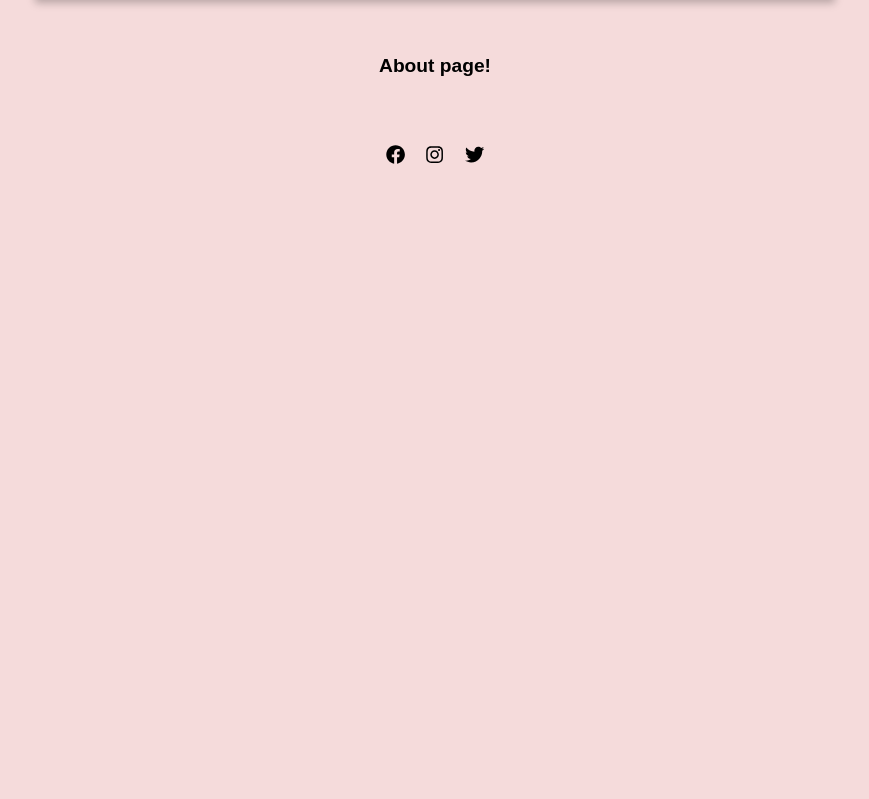
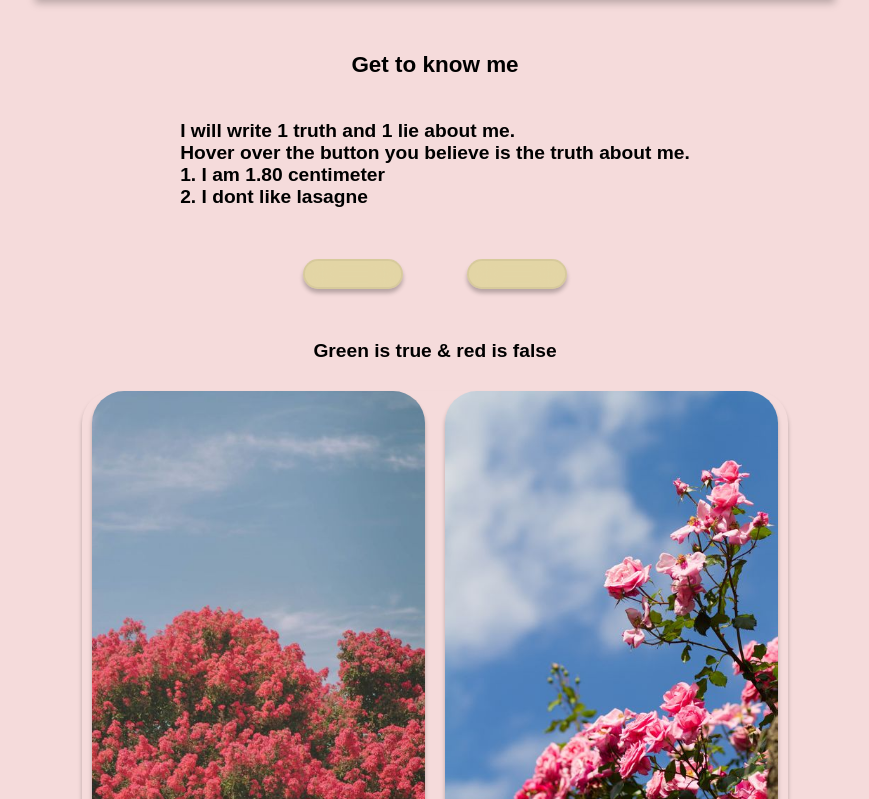
Before and after one commit to Chali96/my-react-portfolio, a React (Create React App) app: page /about in a window 1280 px wide. Shown: the part 301-1100 px from the top of the page, without its empty margins (205-1074 px from the left). Before the commit the page ends 800 px from the top, so only its background shows below. Built offline with nearby package versions, Linux system fonts and the light colour scheme.

Commit message:
done with about page

```diff
--- a/src/components/About.js
+++ b/src/components/About.js
@@ -1,11 +1,33 @@
 import Header from './Header';
+import image3 from './images/image3.jpeg'
+import image4 from './images/image4.jpeg'
 
 const About = () => {
     return (
     <div className='container'>
-        <h4>
-            About page!
-        </h4>
+        <h3>
+            Get to know me
+        </h3>
+        <p>I will write 1 truth and 1 lie about me. <br/>
+            Hover over the button you believe is the truth about me.
+            <br/>
+            1. I am 1.80 centimeter
+            <br/>
+            2. I dont like lasagne
+         </p>
+        <div className='aboutbtn'>
+        <button className='btn1'> </button>
+        <button className='btn2'> </button>
+        </div>
+        <p>Green is true & red is false</p>
+
+       <div className='aboutimg'>
+       <img className='aboutimg' src={image3} alt="first image" />
+        <img className='aboutimg' src={image4} alt="first image" />
+       </div>
+
+
+
     </div>
     );
 };
--- a/src/index.css
+++ b/src/index.css
@@ -65,3 +65,44 @@ max-width: 650px;
 .homeimg{
   height: 550px;
 }
+
+.aboutbtn{
+  display: flex;
+  justify-content: center;
+  align-items: center;
+  flex-direction: row;
+}
+
+.btn1, .btn2{
+  color: rgb(0, 0, 0);
+  margin: 2rem;
+  width: 100px;
+  height: 30px;
+  display: flex;
+  justify-content: space-evenly;
+  align-items: center;
+  background: rgba(199, 205, 86, 0.4);
+  border: 2px solid rgba(0, 0, 0, 0.05);
+  box-shadow: 0px 4px 4px rgba(0, 0, 0, 0.25);
+  backdrop-filter: blur(15px);
+  border-radius: 32px;
+}
+
+.btn1:hover{
+  background-color: rgb(216, 87, 108);
+}
+
+.btn2:hover{
+  background-color: rgb(104, 169, 82);
+}
+
+.aboutimg{
+  display: flex;
+  justify-content: center;
+  align-items: center;
+  flex-direction: row;
+  height: 500px;
+  margin: 10px;
+  box-shadow: 0px 4px 4px rgba(0, 0, 0, 0.25);
+  border-radius: 32px;
+}
```
